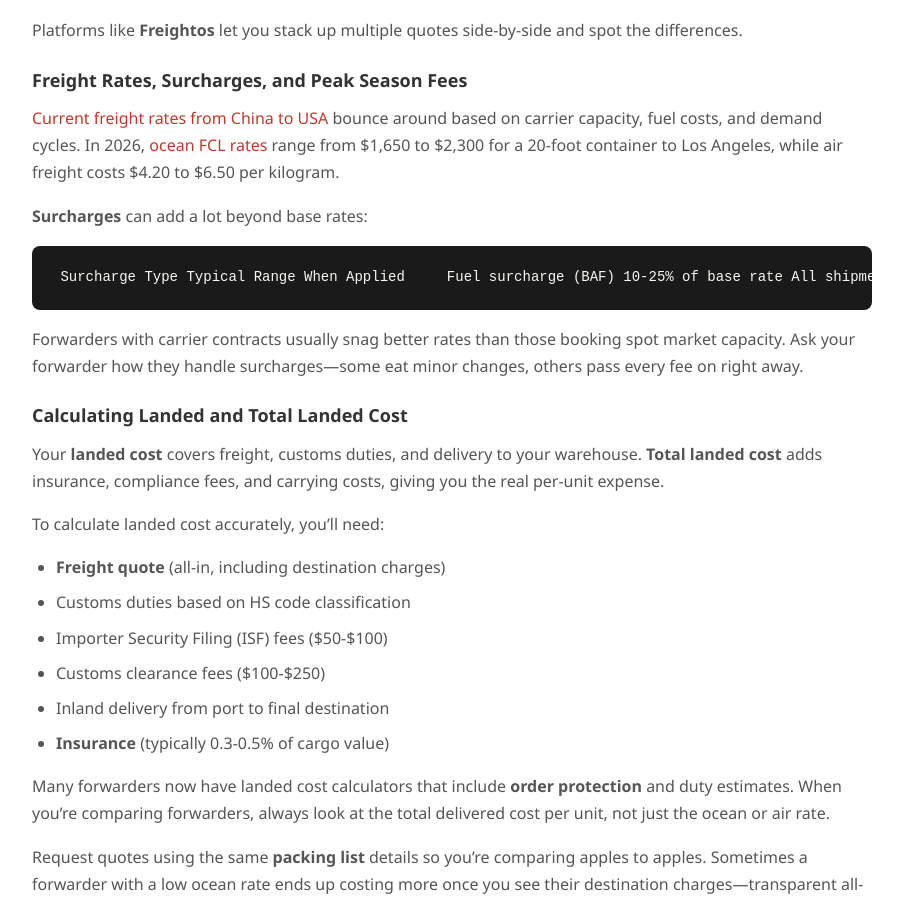
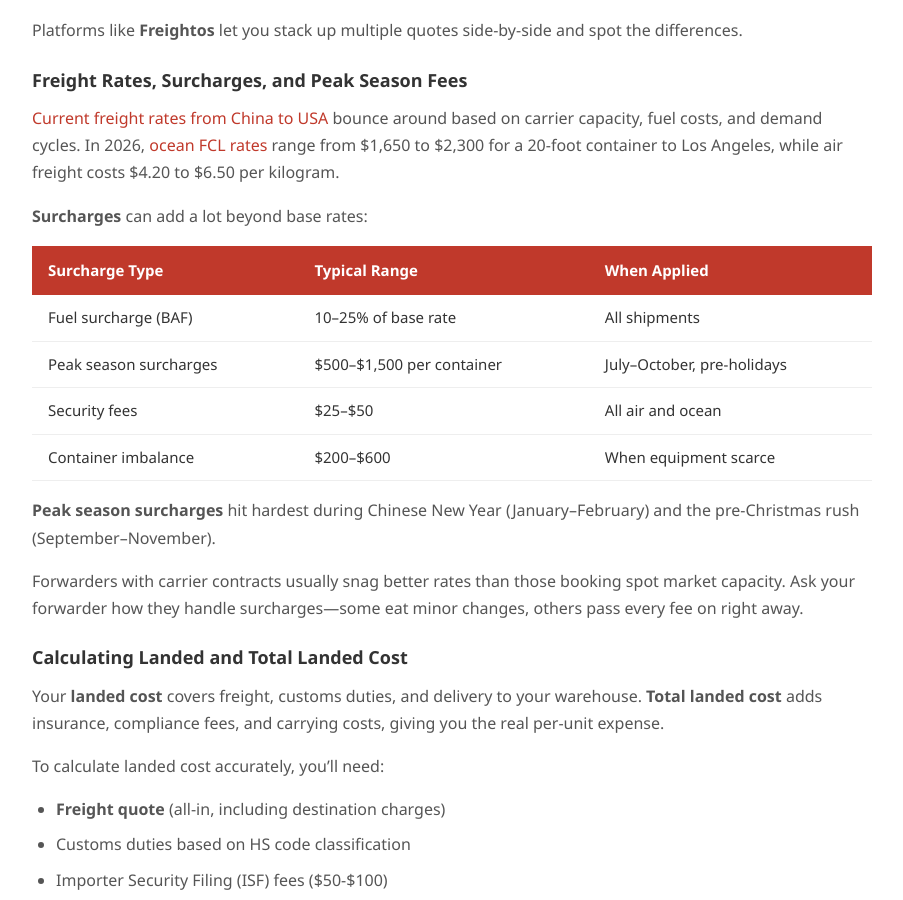
Before and after one commit to aeblogistics/Shipping-China-to-USA, a Jekyll site: the page built from china-to-usa-freight-forwarders-2026-comparison-costs-and-best-services.md, in a window 1280 px wide and 900 px high, scrolled down 4583 px. Shown: the whole window, without its empty margins (188-1091 px from the left). Built offline with Jekyll 4.4.1, drawn with Linux system fonts in a browser that asks for light colours; our own code applies the rules of GitHub Pages for plain Markdown files; a script that is not in the unit is left out.

```diff
--- a/china-to-usa-freight-forwarders-2026-comparison-costs-and-best-services.md
+++ b/china-to-usa-freight-forwarders-2026-comparison-costs-and-best-services.md
@@ -131,7 +131,14 @@ Platforms like **Freightos** let you stack up multiple quotes side-by-side and s
 
 **Surcharges** can add a lot beyond base rates:
 
-     Surcharge Type Typical Range When Applied     Fuel surcharge (BAF) 10-25% of base rate All shipments   **Peak season surcharges** $500-$1,500 per container July-October, pre-holidays   Security fees $25-$50 All air and ocean   Container imbalance $200-$600 When equipment scarce    **Peak season surcharges** hit hardest during Chinese New Year (January–February) and the pre-Christmas rush (September–November).
+| Surcharge Type | Typical Range | When Applied |
+| :--- | :--- | :--- |
+| Fuel surcharge (BAF) | 10–25% of base rate | All shipments |
+| Peak season surcharges | $500–$1,500 per container | July–October, pre-holidays |
+| Security fees | $25–$50 | All air and ocean |
+| Container imbalance | $200–$600 | When equipment scarce |
+
+**Peak season surcharges** hit hardest during Chinese New Year (January–February) and the pre-Christmas rush (September–November).
 
 Forwarders with carrier contracts usually snag better rates than those booking spot market capacity. Ask your forwarder how they handle surcharges—some eat minor changes, others pass every fee on right away.
 
```
